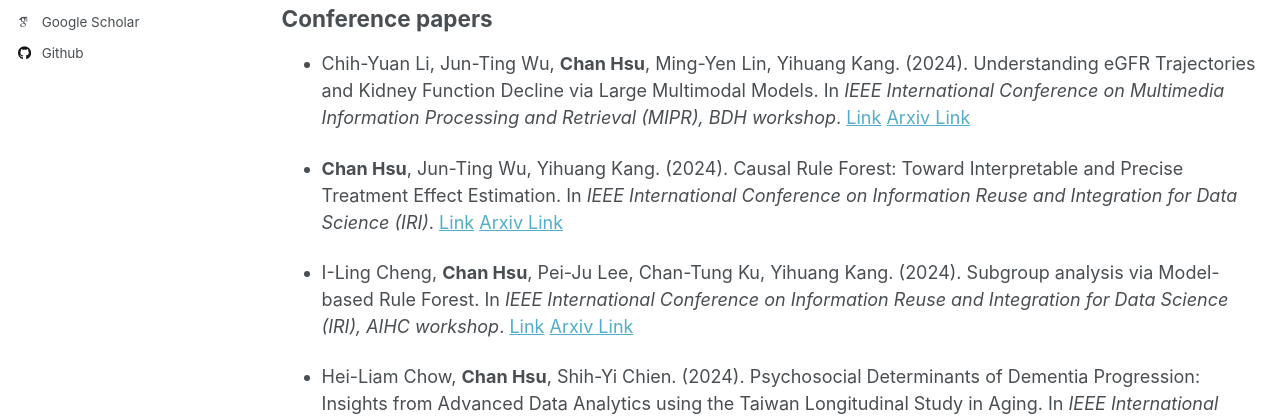
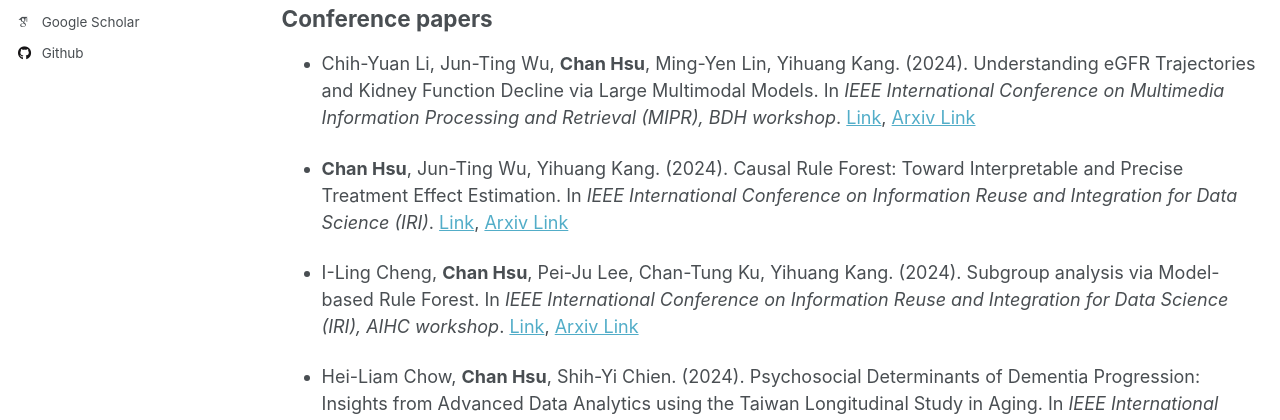
Before and after one commit to chanshsu/chanshsu.github.io, a Jekyll site: the page built from _pages/publications.md, in a window 1280 px wide and 900 px high. Shown: the part 390-810 px from the top of the window. Built offline with Jekyll 4.4.1, drawn with Linux system fonts in a browser that asks for light colours; some web fonts are replaced.

```diff
--- a/_pages/publications.md
+++ b/_pages/publications.md
@@ -11,11 +11,11 @@ Find below a selection of my publications and preprints; a full list can be foun
 - Shih-Yi Chien, Shiau-Fang Chao, Yihuang Kang, **Chan Hsu**, Meng-Hsuan Yu, Chan-Tung Ku. (2022). Understanding Predictive Factors of Dementia for Older Adults: A Machine Learning Approach for Modeling Dementia Influencers. _International Journal of Human-Computer Studies (IJHCS)_. [Link](https://www.sciencedirect.com/science/article/abs/pii/S1071581922000611)
 
 ## Conference papers
-- Chih-Yuan Li, Jun-Ting Wu, **Chan Hsu**, Ming-Yen Lin, Yihuang Kang. (2024). Understanding eGFR Trajectories and Kidney Function Decline via Large Multimodal Models. In _IEEE International Conference on Multimedia Information Processing and Retrieval (MIPR), BDH workshop_. [Link](https://ieeexplore.ieee.org/document/10707958) [Arxiv Link](https://arxiv.org/abs/2409.02530)
+- Chih-Yuan Li, Jun-Ting Wu, **Chan Hsu**, Ming-Yen Lin, Yihuang Kang. (2024). Understanding eGFR Trajectories and Kidney Function Decline via Large Multimodal Models. In _IEEE International Conference on Multimedia Information Processing and Retrieval (MIPR), BDH workshop_. [Link](https://ieeexplore.ieee.org/document/10707958), [Arxiv Link](https://arxiv.org/abs/2409.02530)
 
-- **Chan Hsu**, Jun-Ting Wu, Yihuang Kang. (2024). Causal Rule Forest: Toward Interpretable and Precise Treatment Effect Estimation. In _IEEE International Conference on Information Reuse and Integration for Data Science (IRI)_. [Link](https://ieeexplore.ieee.org/document/10703737) [Arxiv Link](https://arxiv.org/abs/2408.15055)
+- **Chan Hsu**, Jun-Ting Wu, Yihuang Kang. (2024). Causal Rule Forest: Toward Interpretable and Precise Treatment Effect Estimation. In _IEEE International Conference on Information Reuse and Integration for Data Science (IRI)_. [Link](https://ieeexplore.ieee.org/document/10703737), [Arxiv Link](https://arxiv.org/abs/2408.15055)
 
-- I-Ling Cheng, **Chan Hsu**, Pei-Ju Lee, Chan-Tung Ku, Yihuang Kang. (2024). Subgroup analysis via Model-based Rule Forest. In _IEEE International Conference on Information Reuse and Integration for Data Science (IRI), AIHC workshop_. [Link](https://ieeexplore.ieee.org/document/10703743) [Arxiv Link](https://arxiv.org/abs/2408.15057)
+- I-Ling Cheng, **Chan Hsu**, Pei-Ju Lee, Chan-Tung Ku, Yihuang Kang. (2024). Subgroup analysis via Model-based Rule Forest. In _IEEE International Conference on Information Reuse and Integration for Data Science (IRI), AIHC workshop_. [Link](https://ieeexplore.ieee.org/document/10703743), [Arxiv Link](https://arxiv.org/abs/2408.15057)
 
 - Hei-Liam Chow, **Chan Hsu**, Shih-Yi Chien. (2024). Psychosocial Determinants of Dementia Progression: Insights from Advanced Data Analytics using the Taiwan Longitudinal Study in Aging. In _IEEE International Conference on Human-Machine Systems (ICHMS)_. [Link](https://ieeexplore.ieee.org/abstract/document/10555712)
 
```
